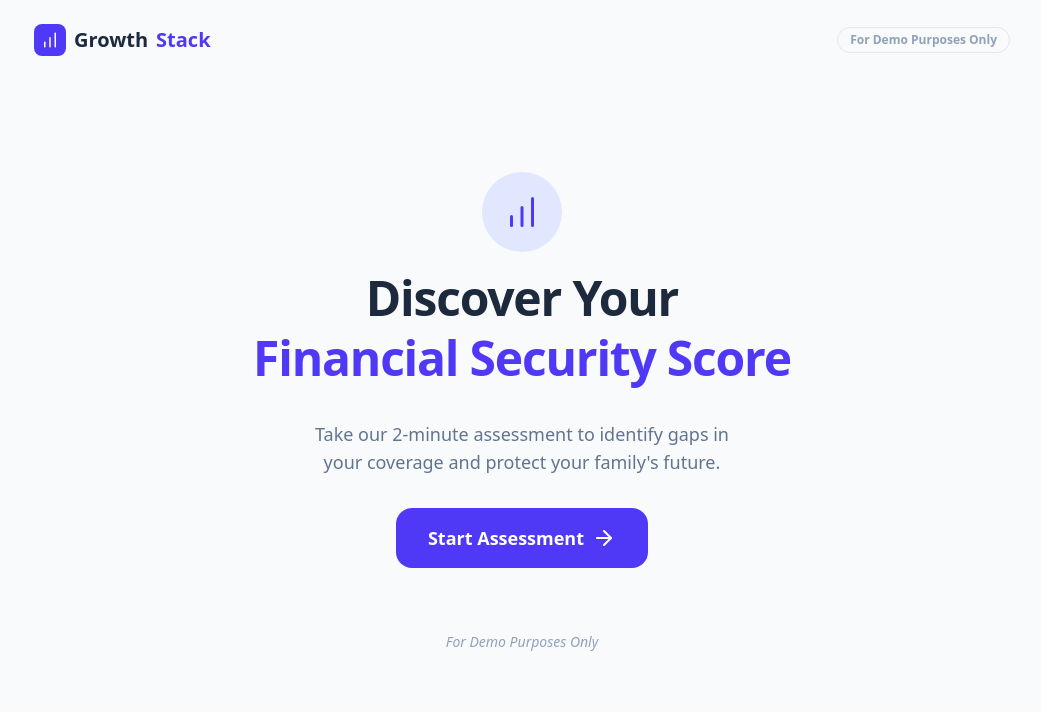
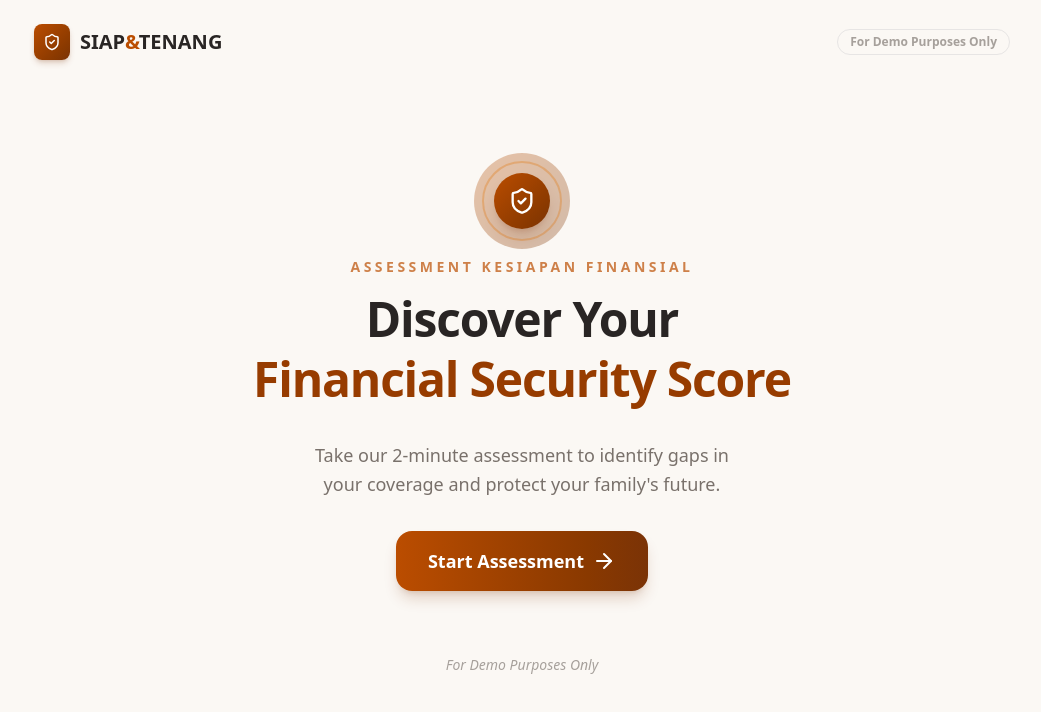
Before and after one commit to denidandeni/web-leads-demo, a Next.js app: page / in a window 1280 px wide. Shown: the top 712 px of the page, without its empty margins (118-1159 px from the left). Built offline with nearby package versions, Linux system fonts and the light colour scheme.

Commit message:
Rebrand: SIAP & TENANG with brown/gold sharia theme

```diff
--- a/src/app/layout.tsx
+++ b/src/app/layout.tsx
@@ -13,8 +13,8 @@ const geistMono = Geist_Mono({
 });
 
 export const metadata: Metadata = {
-  title: "Web Leads Gen For Demo",
-  description: "Generated by create next app",
+  title: "SIAP & TENANG - Assessment Kesiapan Finansial",
+  description: "Ukur kesiapan finansial Anda dengan assessment interaktif dari SIAP & TENANG.",
 };
 
 export default function RootLayout({
--- a/src/app/page.tsx
+++ b/src/app/page.tsx
@@ -115,7 +115,7 @@ export default function AssessmentApp() {
     setAnswers(newAnswers);
 
     if (currentQuestionIndex < QUESTIONS.length - 1) {
-      setTimeout(() => setCurrentQuestionIndex((prev) => prev + 1), 300); // 300ms smooth transition
+      setTimeout(() => setCurrentQuestionIndex((prev) => prev + 1), 300);
     } else {
       setTimeout(() => setCurrentStep("LEAD_CAPTURE"), 300);
     }
@@ -169,32 +169,41 @@ export default function AssessmentApp() {
   const calculateScore = () => answers.reduce((acc, curr) => acc + curr.points, 0);
 
   const getCategory = (score: number) => {
-    if (score <= 40) return { title: "High Risk", color: "text-slate-500", bg: "bg-slate-100" };
-    if (score <= 70) return { title: "Moderate Coverage", color: "text-indigo-500", bg: "bg-indigo-50" };
-    return { title: "Fully Protected", color: "text-emerald-500", bg: "bg-emerald-50" };
+    if (score <= 40) return { title: "High Risk", color: "text-red-700", bg: "bg-red-50" };
+    if (score <= 70) return { title: "Moderate Coverage", color: "text-amber-700", bg: "bg-amber-50" };
+    return { title: "Fully Protected", color: "text-emerald-700", bg: "bg-emerald-50" };
   };
 
   // --- Render Functions ---
   const renderLanding = () => (
     <div className="flex flex-col items-center text-center space-y-8 animate-in fade-in duration-700 zoom-in-95">
-      <div className="w-20 h-20 bg-indigo-100 text-indigo-600 rounded-full flex items-center justify-center mb-4">
-        <BarChart size={36} />
+      {/* Decorative Islamic Pattern */}
+      <div className="w-24 h-24 relative flex items-center justify-center mb-2">
+        <div className="absolute inset-0 bg-gradient-to-br from-amber-700 to-amber-900 rounded-full opacity-10 animate-pulse" />
+        <div className="absolute inset-2 border-2 border-amber-600/30 rounded-full" />
+        <div className="relative w-14 h-14 bg-gradient-to-br from-amber-700 to-amber-900 rounded-full flex items-center justify-center text-white shadow-lg shadow-amber-900/20">
+          <ShieldCheck size={28} />
+        </div>
       </div>
-      <h1 className="text-4xl md:text-5xl font-extrabold text-slate-800 tracking-tight leading-tight">
-        Discover Your <br /><span className="text-indigo-600">Financial Security Score</span>
-      </h1>
-      <p className="text-lg text-slate-500 max-w-md mx-auto">
-        Take our 2-minute assessment to identify gaps in your coverage and protect your family's future.
+
+      <div className="space-y-3">
+        <div className="text-sm font-bold uppercase tracking-[0.25em] text-amber-700/70">Assessment Kesiapan Finansial</div>
+        <h1 className="text-4xl md:text-5xl font-extrabold text-stone-800 tracking-tight leading-tight">
+          Discover Your <br /><span className="text-amber-800">Financial Security Score</span>
+        </h1>
+      </div>
+      <p className="text-lg text-stone-500 max-w-md mx-auto leading-relaxed">
+        Take our 2-minute assessment to identify gaps in your coverage and protect your family&apos;s future.
       </p>
       <button
         onClick={handleStart}
-        className="group relative inline-flex items-center justify-center px-8 py-4 font-bold text-white bg-indigo-600 rounded-2xl overflow-hidden transition-all hover:bg-indigo-700 hover:scale-105 active:scale-95 focus:outline-none focus:ring-4 focus:ring-indigo-300"
+        className="group relative inline-flex items-center justify-center px-8 py-4 font-bold text-white bg-gradient-to-r from-amber-700 to-amber-900 rounded-2xl overflow-hidden transition-all hover:from-amber-800 hover:to-amber-950 hover:scale-105 active:scale-95 focus:outline-none focus:ring-4 focus:ring-amber-300 shadow-lg shadow-amber-900/20"
       >
         <span className="mr-2 text-lg">Start Assessment</span>
         <ArrowRight className="group-hover:translate-x-1 transition-transform" />
       </button>
 
-      <div className="pt-8 text-sm text-slate-400 font-medium italic">
+      <div className="pt-8 text-sm text-stone-400 font-medium italic">
         For Demo Purposes Only
       </div>
     </div>
@@ -207,20 +216,20 @@ export default function AssessmentApp() {
     return (
       <div className="w-full max-w-xl mx-auto space-y-8 animate-in slide-in-from-right-8 duration-500">
         <div className="space-y-2">
-          <div className="flex justify-between text-sm font-semibold text-slate-500">
+          <div className="flex justify-between text-sm font-semibold text-stone-500">
             <span>Question {currentQuestionIndex + 1} of {QUESTIONS.length}</span>
-            <span className="text-indigo-600">{Math.round(progress)}% Completed</span>
+            <span className="text-amber-700">{Math.round(progress)}% Completed</span>
           </div>
-          <div className="w-full h-3 bg-slate-100 rounded-full overflow-hidden">
+          <div className="w-full h-3 bg-stone-100 rounded-full overflow-hidden">
             <div
-              className="h-full bg-indigo-600 rounded-full transition-all duration-500 ease-out"
+              className="h-full bg-gradient-to-r from-amber-600 to-amber-800 rounded-full transition-all duration-500 ease-out"
               style={{ width: `${progress}%` }}
             />
           </div>
         </div>
 
-        <div className="bg-white rounded-3xl p-8 shadow-xl shadow-slate-200/50 border border-slate-100">
-          <h2 className="text-2xl font-bold text-slate-800 mb-8 leading-relaxed">
+        <div className="bg-white rounded-3xl p-8 shadow-xl shadow-stone-200/50 border border-stone-100">
+          <h2 className="text-2xl font-bold text-stone-800 mb-8 leading-relaxed">
             {question.text}
           </h2>
           <div className="space-y-3">
@@ -228,10 +237,10 @@ export default function AssessmentApp() {
               <button
                 key={i}
                 onClick={() => handleAnswer(opt)}
-                className="w-full flex items-center justify-between p-4 rounded-xl border-2 border-slate-100 text-left text-slate-700 font-medium transition-all hover:border-indigo-600 hover:bg-indigo-50 hover:text-indigo-700 active:scale-[0.98]"
+                className="w-full flex items-center justify-between p-4 rounded-xl border-2 border-stone-100 text-left text-stone-700 font-medium transition-all hover:border-amber-700 hover:bg-amber-50 hover:text-amber-800 active:scale-[0.98]"
               >
                 <span>{opt.text}</span>
-                <ChevronRight className="w-5 h-5 opacity-0 group-hover:opacity-100 transition-opacity text-indigo-600" />
+                <ChevronRight className="w-5 h-5 opacity-0 group-hover:opacity-100 transition-opacity text-amber-700" />
               </button>
             ))}
           </div>
@@ -242,39 +251,39 @@ export default function AssessmentApp() {
 
   const renderLeadCapture = () => (
     <div className="w-full max-w-md mx-auto animate-in slide-in-from-bottom-8 duration-500">
-      <div className="bg-white rounded-3xl p-8 shadow-xl shadow-slate-200/50 border border-slate-100 space-y-6 text-center">
-        <div className="w-16 h-16 bg-slate-50 text-slate-600 rounded-full flex items-center justify-center mx-auto mb-2">
+      <div className="bg-white rounded-3xl p-8 shadow-xl shadow-stone-200/50 border border-stone-100 space-y-6 text-center">
+        <div className="w-16 h-16 bg-amber-50 text-amber-700 rounded-full flex items-center justify-center mx-auto mb-2">
           <ShieldCheck size={32} />
         </div>
-        <h2 className="text-2xl font-bold text-slate-800">Almost there!</h2>
-        <p className="text-slate-500">Enter your details to receive your personalized protection report and score.</p>
+        <h2 className="text-2xl font-bold text-stone-800">Almost there!</h2>
+        <p className="text-stone-500">Enter your details to receive your personalized protection report and score.</p>
 
         <form onSubmit={handleLeadSubmit} className="space-y-4 text-left">
           <div className="space-y-1.5">
-            <label className="text-sm font-bold text-slate-700 ml-1">Full Name</label>
+            <label className="text-sm font-bold text-stone-700 ml-1">Full Name</label>
             <input
               type="text"
               required
               value={leadName}
               onChange={(e) => setLeadName(e.target.value)}
-              className="w-full px-5 py-3.5 bg-slate-50 border-2 border-slate-100 rounded-xl focus:outline-none focus:border-indigo-600 focus:bg-white transition-colors text-slate-800 font-medium"
+              className="w-full px-5 py-3.5 bg-stone-50 border-2 border-stone-100 rounded-xl focus:outline-none focus:border-amber-700 focus:bg-white transition-colors text-stone-800 font-medium"
               placeholder="e.g. Jane Doe"
             />
           </div>
           <div className="space-y-1.5">
-            <label className="text-sm font-bold text-slate-700 ml-1">WhatsApp Number</label>
+            <label className="text-sm font-bold text-stone-700 ml-1">WhatsApp Number</label>
             <input
               type="tel"
               required
               value={leadPhone}
               onChange={(e) => setLeadPhone(e.target.value)}
-              className="w-full px-5 py-3.5 bg-slate-50 border-2 border-slate-100 rounded-xl focus:outline-none focus:border-indigo-600 focus:bg-white transition-colors text-slate-800 font-medium"
-              placeholder="+1 (555) 000-0000"
+              className="w-full px-5 py-3.5 bg-stone-50 border-2 border-stone-100 rounded-xl focus:outline-none focus:border-amber-700 focus:bg-white transition-colors text-stone-800 font-medium"
+              placeholder="+62 812 3456 7890"
             />
           </div>
           <button
             type="submit"
-            className="w-full flex items-center justify-center py-4 font-bold text-white bg-indigo-600 rounded-xl transition-all hover:bg-indigo-700 active:scale-[0.98] mt-2"
+            className="w-full flex items-center justify-center py-4 font-bold text-white bg-gradient-to-r from-amber-700 to-amber-900 rounded-xl transition-all hover:from-amber-800 hover:to-amber-950 active:scale-[0.98] mt-2 shadow-lg shadow-amber-900/20"
           >
             Continue to Verification
           </button>
@@ -285,9 +294,9 @@ export default function AssessmentApp() {
 
   const renderOtpVerification = () => (
     <div className="w-full max-w-md mx-auto animate-in zoom-in-95 duration-500">
-      <div className="bg-white rounded-3xl p-8 shadow-xl shadow-slate-200/50 border border-slate-100 text-center space-y-6">
-        <h2 className="text-2xl font-bold text-slate-800">Verify Your Number</h2>
-        <p className="text-slate-500 text-sm">
+      <div className="bg-white rounded-3xl p-8 shadow-xl shadow-stone-200/50 border border-stone-100 text-center space-y-6">
+        <h2 className="text-2xl font-bold text-stone-800">Verify Your Number</h2>
+        <p className="text-stone-500 text-sm">
           We need to verify <strong>{leadPhone}</strong> to ensure secure delivery of your results.
         </p>
 
@@ -295,7 +304,7 @@ export default function AssessmentApp() {
           <button
             onClick={handleSendOtp}
             disabled={otpLoading}
-            className="w-full flex items-center justify-center py-4 font-bold text-indigo-600 bg-indigo-50 border-2 border-indigo-100 rounded-xl transition-all hover:bg-indigo-100 active:scale-[0.98] disabled:opacity-70 disabled:pointer-events-none"
+            className="w-full flex items-center justify-center py-4 font-bold text-amber-800 bg-amber-50 border-2 border-amber-100 rounded-xl transition-all hover:bg-amber-100 active:scale-[0.98] disabled:opacity-70 disabled:pointer-events-none"
           >
             {otpLoading ? (
               <><Loader2 className="animate-spin mr-2 w-5 h-5" /> Sending OTP...</>
@@ -306,22 +315,22 @@ export default function AssessmentApp() {
         ) : (
           <form onSubmit={handleVerifyOtp} className="space-y-4 animate-in fade-in duration-300">
             <div className="space-y-1.5 text-left">
-              <label className="text-sm font-bold text-slate-700 ml-1">6-Digit Code</label>
+              <label className="text-sm font-bold text-stone-700 ml-1">6-Digit Code</label>
               <input
                 type="text"
                 maxLength={6}
                 required
                 value={otpInput}
-                onChange={(e) => setOtpInput(e.target.value.replace(/\D/g, ''))} // only numbers
-                className="w-full px-5 py-4 bg-slate-50 border-2 border-slate-100 rounded-xl focus:outline-none focus:border-indigo-600 focus:bg-white transition-colors text-slate-800 font-bold tracking-widest text-center text-xl"
+                onChange={(e) => setOtpInput(e.target.value.replace(/\D/g, ''))}
+                className="w-full px-5 py-4 bg-stone-50 border-2 border-stone-100 rounded-xl focus:outline-none focus:border-amber-700 focus:bg-white transition-colors text-stone-800 font-bold tracking-widest text-center text-xl"
                 placeholder="123456"
               />
               {otpError && <p className="text-red-500 text-sm mt-1">{otpError}</p>}
-              <p className="text-xs text-slate-400 text-center mt-2">Demo usage: enter 123456.</p>
+              <p className="text-xs text-stone-400 text-center mt-2">Demo usage: enter 123456.</p>
             </div>
             <button
               type="submit"
-              className="w-full flex items-center justify-center py-4 font-bold text-white bg-indigo-600 rounded-xl transition-all hover:bg-indigo-700 active:scale-[0.98]"
+              className="w-full flex items-center justify-center py-4 font-bold text-white bg-gradient-to-r from-amber-700 to-amber-900 rounded-xl transition-all hover:from-amber-800 hover:to-amber-950 active:scale-[0.98] shadow-lg shadow-amber-900/20"
             >
               Verify & See Results
             </button>
@@ -352,33 +361,33 @@ export default function AssessmentApp() {
 
         <div className="grid md:grid-cols-3 gap-6">
           {/* Article Placeholder */}
-          <div className="bg-white p-6 rounded-2xl shadow-lg shadow-slate-200/40 border-2 border-slate-100 flex flex-col justify-between group transition-all hover:border-indigo-300 hover:shadow-indigo-100">
+          <div className="bg-white p-6 rounded-2xl shadow-lg shadow-stone-200/40 border-2 border-stone-100 flex flex-col justify-between group transition-all hover:border-amber-400 hover:shadow-amber-100">
             <div>
               <div className="flex items-center gap-3 mb-4">
-                <div className="p-3 bg-indigo-50 rounded-xl text-indigo-600 transition-colors group-hover:bg-indigo-600 group-hover:text-white">
+                <div className="p-3 bg-amber-50 rounded-xl text-amber-700 transition-colors group-hover:bg-amber-700 group-hover:text-white">
                   <BarChart className="w-6 h-6" />
                 </div>
-                <span className="text-xs font-bold uppercase tracking-wider text-slate-400">Article</span>
+                <span className="text-xs font-bold uppercase tracking-wider text-stone-400">Article</span>
               </div>
-              <h3 className="font-bold text-slate-800 mb-2 leading-snug">The Ultimate Guide to {category.title}</h3>
-              <p className="text-sm text-slate-500 line-clamp-2">Learn the exact strategies needed to optimize your insurance portfolio based on your current setup.</p>
+              <h3 className="font-bold text-stone-800 mb-2 leading-snug">The Ultimate Guide to {category.title}</h3>
+              <p className="text-sm text-stone-500 line-clamp-2">Learn the exact strategies needed to optimize your insurance portfolio based on your current setup.</p>
             </div>
-            <button className="mt-6 flex items-center text-sm font-bold text-indigo-600 group-hover:text-indigo-700 transition-colors">
+            <button className="mt-6 flex items-center text-sm font-bold text-amber-700 group-hover:text-amber-800 transition-colors">
               Read Article <ChevronRight className="w-4 h-4 ml-1 group-hover:translate-x-1 transition-transform" />
             </button>
           </div>
 
           {/* Video Placeholder */}
-          <div className="bg-white p-6 rounded-2xl shadow-lg shadow-slate-200/40 border-2 border-slate-100 flex flex-col justify-between group transition-all hover:border-red-300 hover:shadow-red-100">
+          <div className="bg-white p-6 rounded-2xl shadow-lg shadow-stone-200/40 border-2 border-stone-100 flex flex-col justify-between group transition-all hover:border-red-300 hover:shadow-red-100">
             <div>
               <div className="flex items-center gap-3 mb-4">
                 <div className="p-3 bg-red-50 rounded-xl text-red-600 transition-colors group-hover:bg-red-600 group-hover:text-white">
                   <PlayCircle className="w-6 h-6" />
                 </div>
-                <span className="text-xs font-bold uppercase tracking-wider text-slate-400">YouTube Video</span>
+                <span className="text-xs font-bold uppercase tracking-wider text-stone-400">YouTube Video</span>
               </div>
-              <h3 className="font-bold text-slate-800 mb-2 leading-snug">Case Study: Reaching {category.title}</h3>
-              <p className="text-sm text-slate-500 line-clamp-2">Watch how top financial planners structure protective assets for clients just like you.</p>
+              <h3 className="font-bold text-stone-800 mb-2 leading-snug">Case Study: Reaching {category.title}</h3>
+              <p className="text-sm text-stone-500 line-clamp-2">Watch how top financial planners structure protective assets for clients just like you.</p>
             </div>
             <button className="mt-6 flex items-center text-sm font-bold text-red-600 group-hover:text-red-700 transition-colors">
               Watch Now <ChevronRight className="w-4 h-4 ml-1 group-hover:translate-x-1 transition-transform" />
@@ -386,16 +395,16 @@ export default function AssessmentApp() {
           </div>
 
           {/* Audio Placeholder */}
-          <div className="bg-white p-6 rounded-2xl shadow-lg shadow-slate-200/40 border-2 border-slate-100 flex flex-col justify-between group transition-all hover:border-emerald-300 hover:shadow-emerald-100">
+          <div className="bg-white p-6 rounded-2xl shadow-lg shadow-stone-200/40 border-2 border-stone-100 flex flex-col justify-between group transition-all hover:border-emerald-300 hover:shadow-emerald-100">
             <div>
               <div className="flex items-center gap-3 mb-4">
                 <div className="p-3 bg-emerald-50 rounded-xl text-emerald-600 transition-colors group-hover:bg-emerald-600 group-hover:text-white">
                   <ShieldCheck className="w-6 h-6" />
                 </div>
-                <span className="text-xs font-bold uppercase tracking-wider text-slate-400">Audio / Podcast</span>
+                <span className="text-xs font-bold uppercase tracking-wider text-stone-400">Audio / Podcast</span>
               </div>
-              <h3 className="font-bold text-slate-800 mb-2 leading-snug">Expert Insights on {category.title}</h3>
-              <p className="text-sm text-slate-500 mb-4 line-clamp-2">Listen to our exclusive podcast episode breaking down insurance policies for your specific tier.</p>
+              <h3 className="font-bold text-stone-800 mb-2 leading-snug">Expert Insights on {category.title}</h3>
+              <p className="text-sm text-stone-500 mb-4 line-clamp-2">Listen to our exclusive podcast episode breaking down insurance policies for your specific tier.</p>
             </div>
 
             <audio controls className="w-full h-10 custom-audio-player opacity-80 group-hover:opacity-100 transition-opacity">
@@ -406,19 +415,20 @@ export default function AssessmentApp() {
         </div>
 
         {/* CTA Section */}
-        <div className="bg-indigo-900 rounded-3xl p-8 md:p-12 text-center text-white relative overflow-hidden">
-          <div className="absolute top-0 left-0 w-full h-full bg-gradient-to-br from-indigo-800 to-slate-900 z-0 opacity-50" />
-          <div className="absolute -top-24 -right-24 w-64 h-64 bg-indigo-500 rounded-full blur-3xl opacity-20 z-0" />
+        <div className="bg-gradient-to-br from-amber-800 to-stone-900 rounded-3xl p-8 md:p-12 text-center text-white relative overflow-hidden">
+          <div className="absolute top-0 left-0 w-full h-full bg-gradient-to-br from-amber-800/50 to-stone-900/80 z-0" />
+          <div className="absolute -top-24 -right-24 w-64 h-64 bg-amber-600 rounded-full blur-3xl opacity-15 z-0" />
+          <div className="absolute -bottom-16 -left-16 w-48 h-48 bg-amber-500 rounded-full blur-3xl opacity-10 z-0" />
 
           <div className="relative z-10 space-y-6">
             <h2 className="text-3xl font-bold">Ready to secure your future?</h2>
-            <p className="text-indigo-200 max-w-md mx-auto">
+            <p className="text-amber-200 max-w-md mx-auto">
               Our experts can help you upgrade from {category.title} to a fully protected financial ecosystem.
             </p>
             <a
               href={`https://wa.me/15550000000?text=Hi, I scored ${score} (${category.title}) on the assessment. I'd like to consult.`}
               target="_blank" rel="noopener noreferrer"
-              className="inline-flex items-center px-8 py-4 font-bold text-indigo-900 bg-emerald-400 rounded-xl transition-all hover:bg-emerald-300 hover:scale-105 shadow-xl shadow-emerald-500/20"
+              className="inline-flex items-center px-8 py-4 font-bold text-amber-900 bg-amber-300 rounded-xl transition-all hover:bg-amber-200 hover:scale-105 shadow-xl shadow-amber-900/30"
             >
               <MessageCircle className="w-5 h-5 mr-2" />
               Discuss via WhatsApp
@@ -432,16 +442,16 @@ export default function AssessmentApp() {
 
   // --- Main Layout ---
   return (
-    <div className="min-h-screen bg-[#F8FAFC] font-sans selection:bg-indigo-200 selection:text-indigo-900 flex flex-col">
+    <div className="min-h-screen bg-[#FBF8F4] font-sans selection:bg-amber-200 selection:text-amber-900 flex flex-col">
       {/* Header */}
       <header className="w-full p-6 flex justify-between items-center max-w-5xl mx-auto">
-        <div className="text-xl font-extrabold text-slate-800 flex items-center gap-2">
-          <div className="w-8 h-8 rounded-lg bg-indigo-600 flex items-center justify-center text-white">
-            <BarChart size={18} />
+        <div className="text-xl font-extrabold text-stone-800 flex items-center gap-2.5">
+          <div className="w-9 h-9 rounded-lg bg-gradient-to-br from-amber-700 to-amber-900 flex items-center justify-center text-white shadow-md shadow-amber-900/20">
+            <ShieldCheck size={18} />
           </div>
-          Growth<span className="text-indigo-600">Stack</span>
+          <span>SIAP<span className="text-amber-700">&</span>TENANG</span>
         </div>
-        <div className="text-xs font-semibold text-slate-400 border border-slate-200 px-3 py-1 rounded-full">
+        <div className="text-xs font-semibold text-stone-400 border border-stone-200 px-3 py-1 rounded-full">
           For Demo Purposes Only
         </div>
       </header>
```
